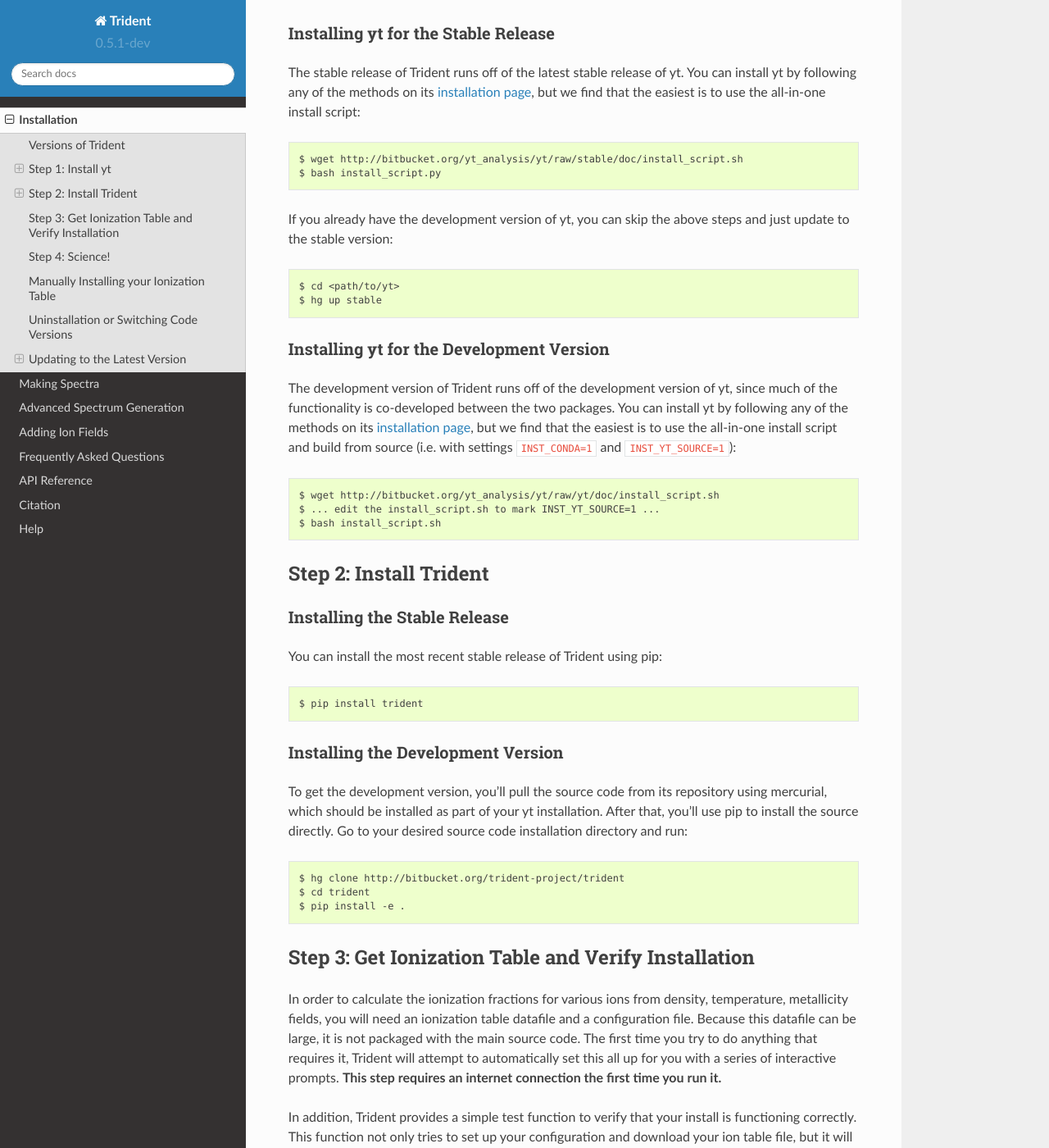
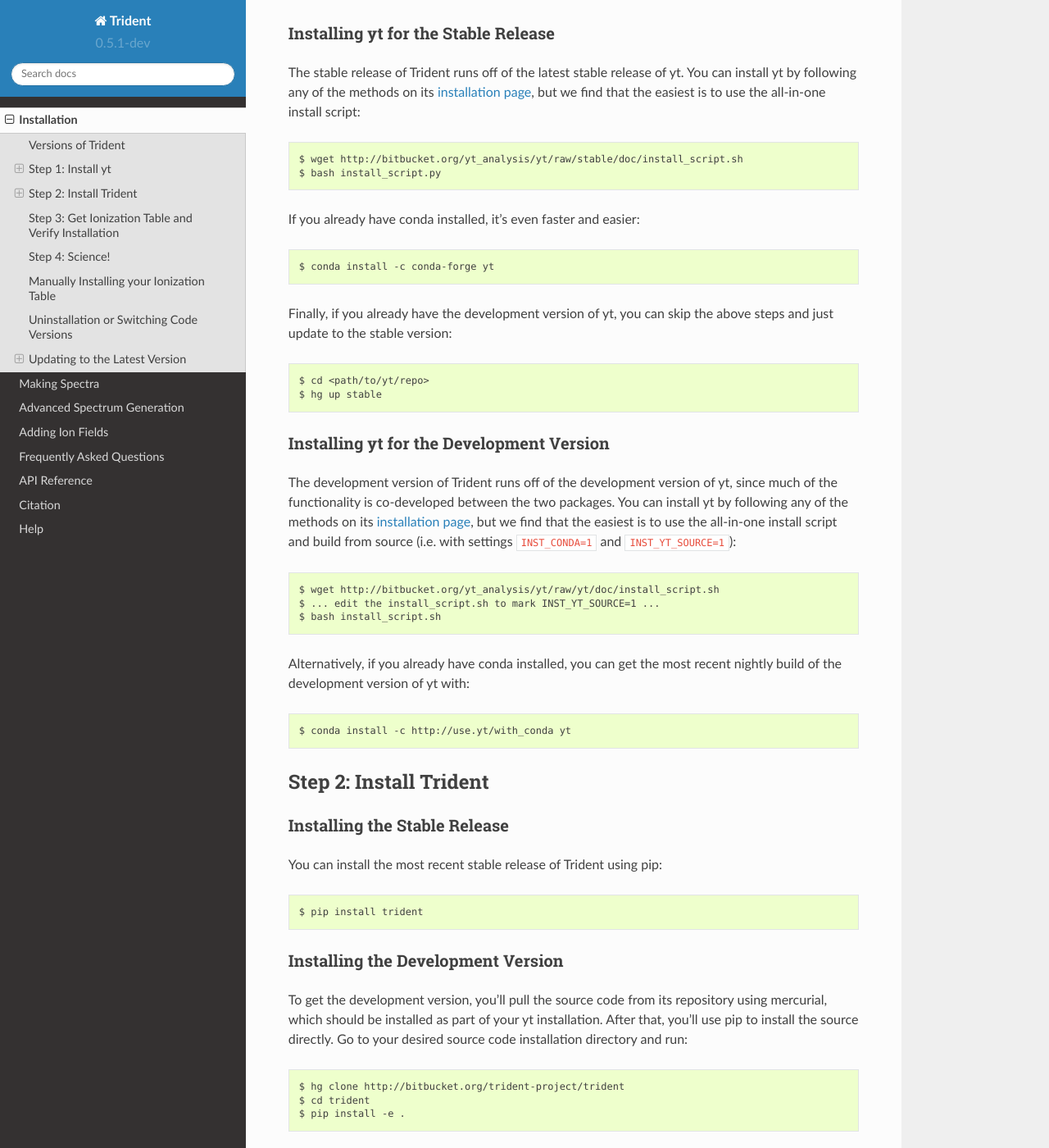
Before and after one commit to trident-project/trident, a Sphinx documentation site: the page built from doc/source/installation.rst, in a window 1280 px wide and 1400 px high, scrolled down 581 px. Shown: the whole window at 82% size. Built offline with Sphinx 7.4.7 and the Read the Docs theme 2.0.0, drawn with Linux system fonts in a browser that asks for light colours; formulas are drawn with MathJax 3; some of the changed text lies outside the part shown.

Commit message:
Updating the installation docs for people who already have conda installed.

```diff
--- a/doc/source/installation.rst
+++ b/doc/source/installation.rst
@@ -44,10 +44,14 @@ is to use the all-in-one install script::
     $ wget http://bitbucket.org/yt_analysis/yt/raw/stable/doc/install_script.sh
     $ bash install_script.py
 
-If you already have the development version of yt, you can skip the above
-steps and just update to the stable version::
+If you already have conda installed, it's even faster and easier::
 
-    $ cd <path/to/yt>
+    $ conda install -c conda-forge yt
+
+Finally, if you already have the development version of yt, you can skip the
+above steps and just update to the stable version::
+
+    $ cd <path/to/yt/repo>
     $ hg up stable
 
 Installing yt for the Development Version
@@ -63,6 +67,11 @@ easiest is to use the all-in-one install script and build from source
     $ wget http://bitbucket.org/yt_analysis/yt/raw/yt/doc/install_script.sh
     $ ... edit the install_script.sh to mark INST_YT_SOURCE=1 ...
     $ bash install_script.sh
+
+Alternatively, if you already have conda installed, you can get the most
+recent nightly build of the development version of yt with::
+
+    $ conda install -c http://use.yt/with_conda yt
 
 .. _install-trident:
 .. _step-2:
@@ -209,7 +218,7 @@ Updating to the Latest Development Version
 If you installed the "development" version of the code, it's slightly more
 involved::
 
-    $ cd <path/to/trident>
+    $ cd <path/to/trident/repo>
     $ hg pull
     $ hg up
     $ pip install -e .
```
Also changed, not shown: other parts of doc/source/installation.rst (+1 -1 lines).
